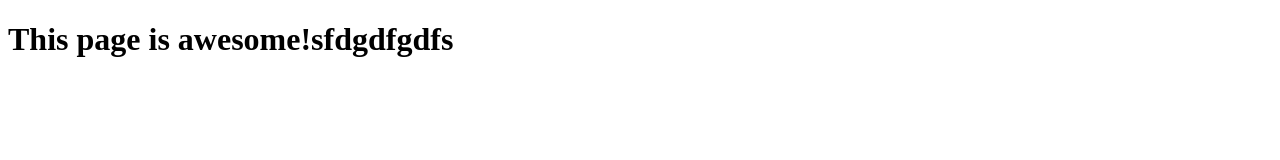
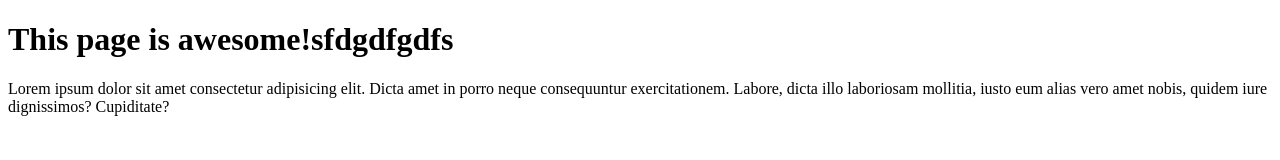
Before and after one commit to aryanthakre/Project1, a plain HTML site: page index.html in a window 1280 px wide. Drawn offline with Linux system fonts and the light colour scheme.

Commit message:
More changes.

```diff
--- a/index.html
+++ b/index.html
@@ -7,5 +7,6 @@
 </head>
 <body>
 	<h1>This page is awesome!sfdgdfgdfs</h1>
+	<p>Lorem ipsum dolor sit amet consectetur adipisicing elit. Dicta amet in porro neque consequuntur exercitationem. Labore, dicta illo laboriosam mollitia, iusto eum alias vero amet nobis, quidem iure dignissimos? Cupiditate?</p>
 </body>
 </html>
```
